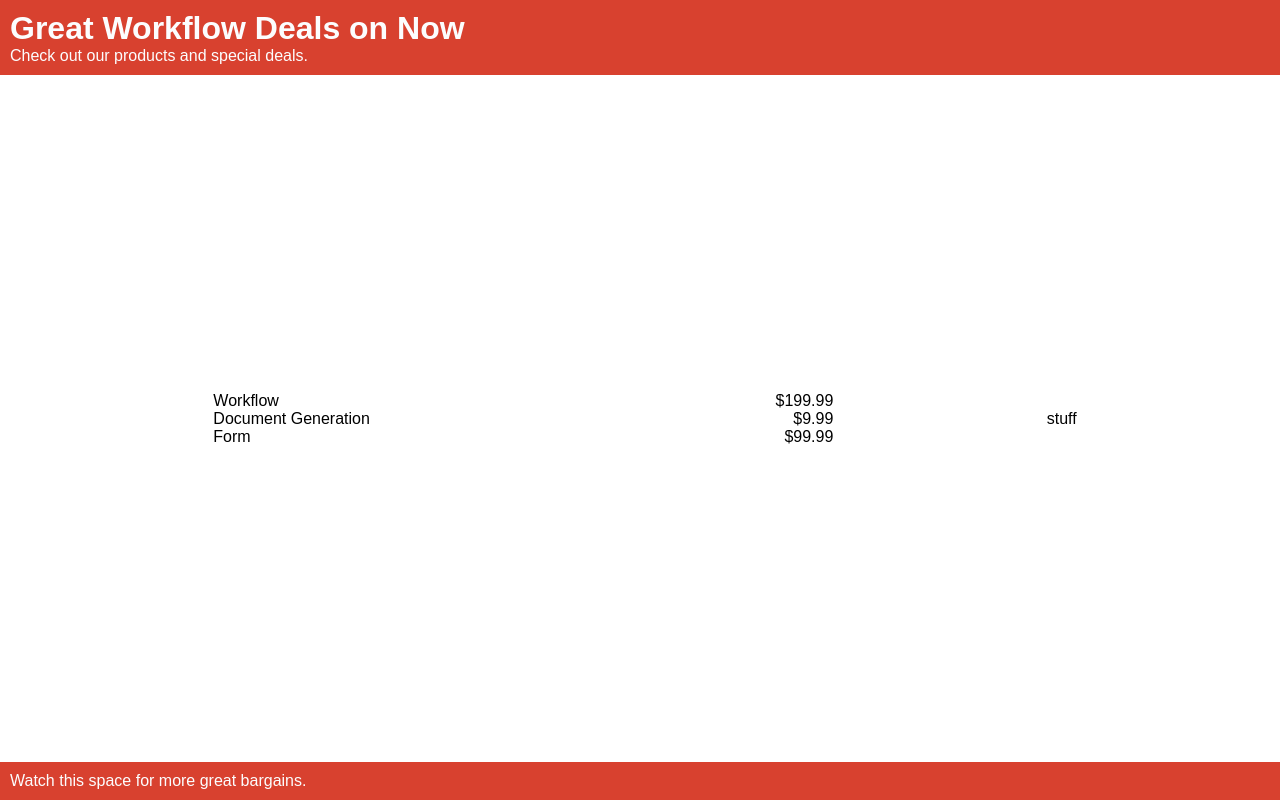
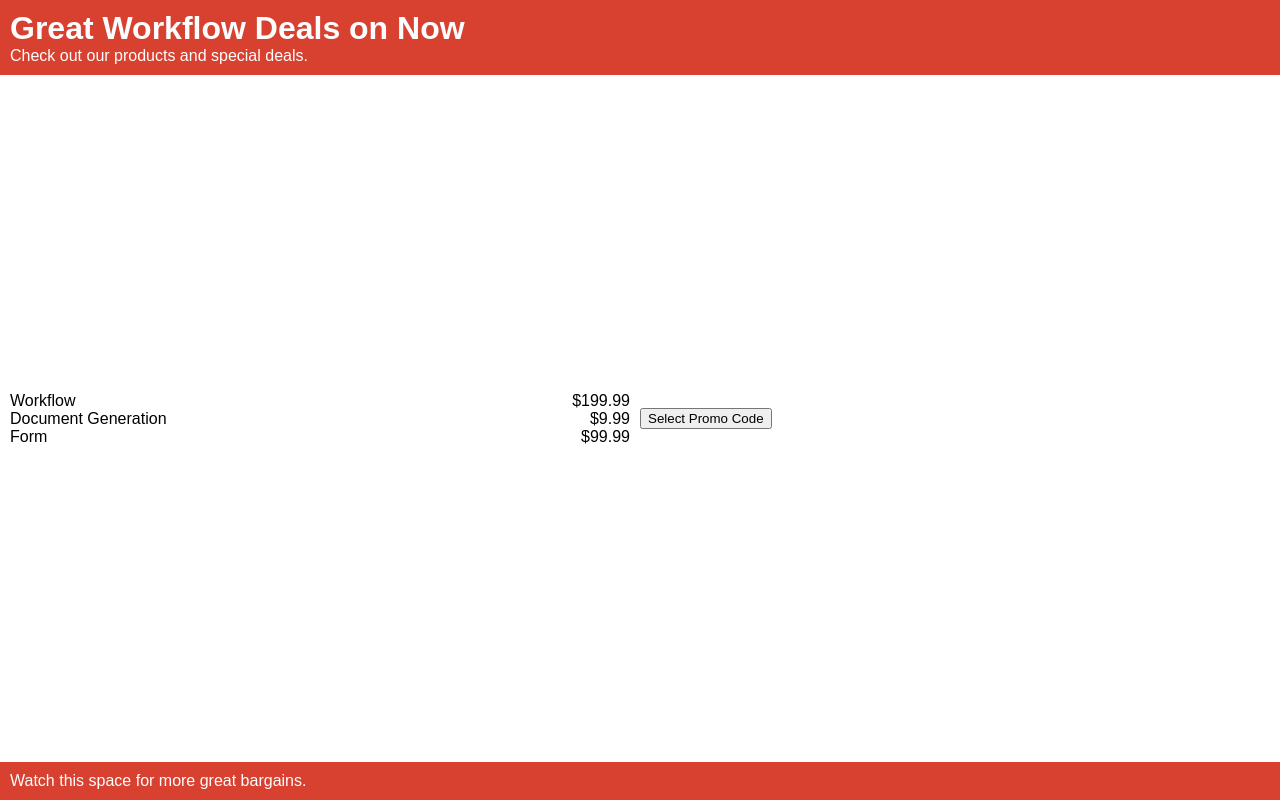
Before and after one commit to LevPewPew/nintex-cart, a React (Vite) app: page / in a window 1280 px wide. Built offline with nearby package versions, Linux system fonts and the light colour scheme.

Commit message:
Cart creation working.

```diff
--- a/src/cart-discount-manager/create-cart-discount-manager.js
+++ b/src/cart-discount-manager/create-cart-discount-manager.js
@@ -1,14 +1,42 @@
 import { applyMultiBuyDiscountToCart } from './multi-buy-discount';
 import { applyBulkSpendDiscount } from './bulk-spend-discount';
 import { discountTypes } from './discount-types';
+import { getCartTotal } from './cart-utils';
 
 const discountHandlers = {
    [discountTypes.MULTI_BUY]: applyMultiBuyDiscountToCart,
    [discountTypes.BULK_SPEND]: applyBulkSpendDiscount,
 };
 
+export const creatCartWithNoDiscount = (cartItems) => {
+   const cartItemsWithDiscountPriceField = cartItems.map((cartItem) => {
+      return {
+         ...cartItem,
+         discountPrice: null,
+      };
+   });
+
+   const totalPrice = getCartTotal(cartItems);
+
+   return {
+      cartItems: cartItemsWithDiscountPriceField,
+      totalPrice,
+      totalDiscount: 0,
+   };
+};
+
+export const createEmptyCart = () => {
+   return {
+      cartItems: [],
+      totalPrice: 0,
+      totalDiscount: 0,
+   };
+};
+
 export const createCartDiscountManager = (discounts) => {
-   return discounts.reduce((discountManager, discount) => {
+   const discountManager =
+      discounts &&
+      discounts.reduce((discountManager, discount) => {
          const discountHandler = discountHandlers[discount.type];
          if (discountHandler) {
             discountManager[discount.code] = (cartItems) => discountHandler(cartItems, discount);
@@ -17,4 +45,17 @@ export const createCartDiscountManager = (discounts) => {
          }
          return discountManager;
       }, {});
+
+   return (promoCode, cartItems) => {
+      console.log('cartItems', cartItems);
+      if (!cartItems || cartItems.length === 0) {
+         return createEmptyCart();
+      }
+
+      if (!promoCode || !discountManager) {
+         return creatCartWithNoDiscount(cartItems);
+      }
+
+      return discountManager[promoCode](cartItems);
    };
+};
--- a/src/components/cart/cart-controller.js
+++ b/src/components/cart/cart-controller.js
@@ -1,15 +1,25 @@
-import { useEffect } from 'react';
 import * as React from 'react';
+import { useEffect, useState, useMemo } from 'react';
 import { useDispatch, useSelector } from 'react-redux';
 import { getPromoCodes } from '../../redux/thunks/get-promo-code';
 import { GetRequestStatusForView } from '../../redux/request-status';
 import { cartActions } from '../../redux/reducers/cart-reducer';
 import { Cart } from './cart';
+import { createCartDiscountManager } from '../../cart-discount-manager';
 
 export const CartController = () => {
    const dispatch = useDispatch();
+   const [selectedPromoCode, setSelectedPromoCode] = useState('');
 
    const { promoCodes, status, error } = useSelector((state) => state.promoCodes);
+   const cartItems = useSelector((state) => state.cart);
+
+   const cartDiscountManager = useMemo(() => createCartDiscountManager(promoCodes), [promoCodes]);
+   const cartData = useMemo(() => cartDiscountManager(selectedPromoCode, cartItems), [
+      cartDiscountManager,
+      selectedPromoCode,
+      cartItems,
+   ]);
 
    useEffect(() => {
       dispatch(getPromoCodes);
@@ -21,12 +31,16 @@ export const CartController = () => {
          productId,
       });
 
-   const { loading, haveProducts, isError } = GetRequestStatusForView(status);
+   const { loading, haveResult, isError } = GetRequestStatusForView(status);
+
+   console.log('cartData', cartData);
 
    return (
       <>
          {loading && 'Loading ...'}
-         {haveProducts && <Cart removeFromCart={removeFromCart} />}
+         {haveResult && (
+            <Cart removeFromCart={removeFromCart} setSelectedPromoCode={setSelectedPromoCode} cartData={cartData} />
+         )}
          {isError && `Some thing went wrong: ${error}`}
       </>
    );
--- a/src/components/cart/cart.js
+++ b/src/components/cart/cart.js
@@ -1,9 +1,14 @@
 import * as React from 'react';
 import styled from 'styled-components';
 import PropTypes from 'prop-types';
+import { isProperty } from '@babel/types';
 
-export const CarView = ({ className, removeFromCart }) => {
-   return 'stuff';
+export const CarView = ({ className, removeFromCart, setSelectedPromoCode }) => {
+   return (
+      <div className={`${className} cart-view`}>
+         <button onClick={() => setSelectedPromoCode('RRD4D32')}>Select Promo Code</button>
+      </div>
+   );
 };
 
 export const Cart = styled(CarView)`
@@ -13,8 +18,10 @@ export const Cart = styled(CarView)`
 
 Cart.propTypes = {
    className: PropTypes.string,
-   promoCodeManager: PropTypes.object.isRequired,
+   promoCodes: PropTypes.arrayOf(PropTypes.object),
    removeFromCart: PropTypes.func.isRequired,
+   setSelectedPromoCode: PropTypes.func.isRequired,
+   cartData: PropTypes.object.isRequired,
 };
 
 Cart.displayName = 'ProductSelector';
--- a/src/components/products/product-selector.js
+++ b/src/components/products/product-selector.js
@@ -1,4 +1,4 @@
-import React, { useState } from 'react';
+import React, { useState, useCallback } from 'react';
 import PropTypes from 'prop-types';
 import styled from 'styled-components';
 
@@ -8,7 +8,7 @@ export const ProductItemTemplate = ({ className, product, onClick, addToCart, se
    return (
       <li
          className={`${className} product-item`}
-         id={`product-item-${product.priductId}`}
+         id={`product-item-${product.productId}`}
          role="button"
          onClick={onClick}>
          <div className="item-label">
@@ -55,10 +55,10 @@ export const ProductListView = ({ className, products, addToCart }) => {
             {products.length &&
                products.map((product) => (
                   <ProductListItem
-                     key={product.id}
+                     key={product.productId}
                      product={product}
-                     onClick={() => setSelected(product.id)}
-                     selected={product.id === selected}
+                     onClick={() => setSelected(product.productId)}
+                     selected={product.productId === selected}
                      addToCart={addToCart}
                   />
                ))}
--- a/src/components/products/products-list.js
+++ b/src/components/products/products-list.js
@@ -15,19 +15,22 @@ export const ProductList = () => {
       dispatch(getProducts);
    }, []);
 
-   const addToCart = (productId, quantity) =>
+   const addToCart = (productId, quantity) => {
+      const product = products.find((product) => product.productId === productId);
+
       dispatch({
          type: cartActions.ADD_TO_CART,
-         productId,
+         ...product,
          quantity,
       });
+   };
 
-   const { loading, haveProducts, isError } = GetRequestStatusForView(status);
+   const { loading, haveResult, isError } = GetRequestStatusForView(status);
 
    return (
       <>
          {loading && 'Loading ...'}
-         {haveProducts && <ProductSelector products={products} addToCart={addToCart} />}
+         {haveResult && <ProductSelector products={products} addToCart={addToCart} />}
          {isError && `Some thing went wrong: ${error}`}
       </>
    );
--- a/src/redux/reducers/cart-reducer.js
+++ b/src/redux/reducers/cart-reducer.js
@@ -1,6 +1,6 @@
 import { handleActions } from 'redux-actions';
 
-export const initialCartState = {};
+export const initialCartState = [];
 
 export const cartActions = {
    ADD_TO_CART: 'ADD_TO_CART',
@@ -8,22 +8,26 @@ export const cartActions = {
 };
 
 const addToCartReducer = (state, action) => {
-   const { productId, quantity } = action;
-   return {
-      ...state,
-      [productId]: state[productId] ? state[productId] + quantity : quantity,
-   };
+   const { productId, quantity, name, price } = action;
+
+   const indexOfCartItem = state.findIndex((cartItem) => cartItem.productId === action.productId);
+   const newState = [...state];
+
+   if (indexOfCartItem > -1) {
+      newState[indexOfCartItem] = {
+         ...newState[indexOfCartItem],
+         quantity: newState[indexOfCartItem].quantity + action.quantity,
+      };
+   } else {
+      newState.push({ productId, name, quantity, price });
+   }
+
+   return newState;
 };
 
 const removeFromCartReducer = (state, action) => {
    const { productId } = action;
-   if (state[productId]) {
-      return state;
-   }
-
-   const newState = { ...state };
-   delete newState[productId];
-   return copiedState;
+   return state.filter((cartItem) => cartItem.productId !== productId);
 };
 
 export const cartReducer = handleActions(
--- a/src/redux/request-status.js
+++ b/src/redux/request-status.js
@@ -8,6 +8,6 @@ export const RequestStatus = {
 
 export const GetRequestStatusForView = (status) => ({
    loading: status === RequestStatus.NOT_STARTED || status === RequestStatus.LOADING,
-   haveProducts: status === RequestStatus.SUCCESS,
+   haveResult: status === RequestStatus.SUCCESS,
    isError: status === RequestStatus.FAILURE,
 });
```
Lines whose indentation alone changed are shown as unchanged.
